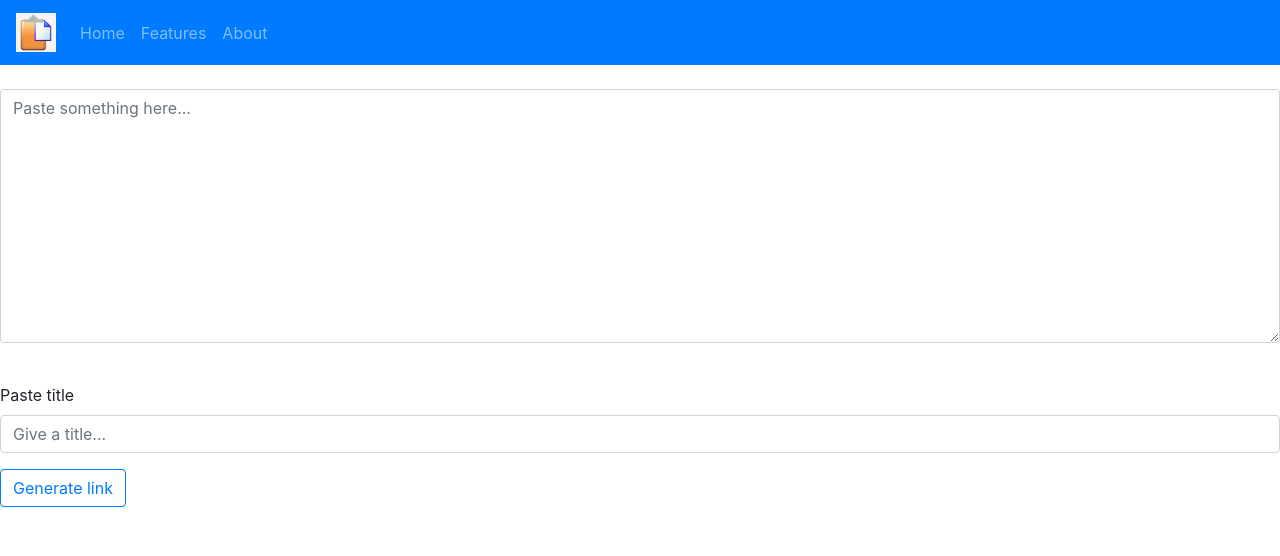
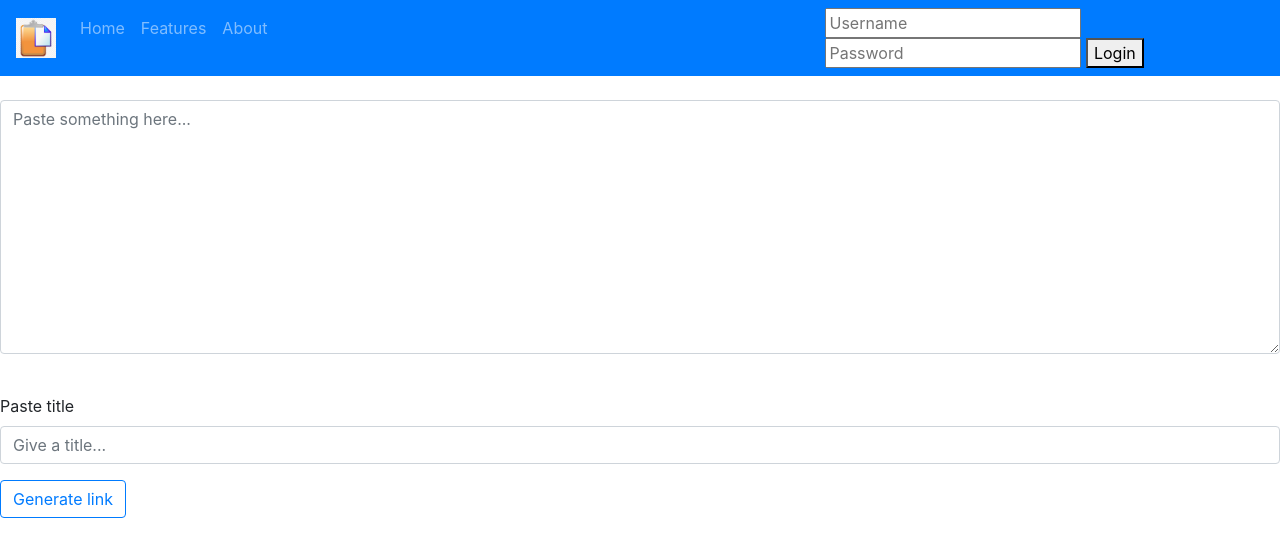
Before and after one commit to Kevindipu/projectify, a plain HTML site: page index.html in a window 1280 px wide. Drawn offline with nearby package versions, Linux system fonts and the light colour scheme.

Commit message:
Update index.html

```diff
--- a/index.html
+++ b/index.html
@@ -29,8 +29,16 @@
     <li class="nav-item">
       <a class="nav-link" href="#">About</a>
     </li>
+    <li class="nav-item" style="margin-left:550px;">
+      <form action="/action_page.php" >
+        <input type="text" placeholder="Username" name="username">
+        <input type="text" placeholder="Password" name="psw">
+        <button type="submit">Login</button>
+      </form>
+    </li>
 
   </ul>
+
 </nav>
 
 <!-- paste area -->
@@ -44,7 +52,10 @@
     <input type="text" class="form-control" id="exampleFormControlInput1" placeholder="Give a title...">
 </div>
 
+<!-- button for link -->
 <button type="button" class="btn btn-outline-primary">Generate link</button>
+
+
 
 </body>
 </html>
```
